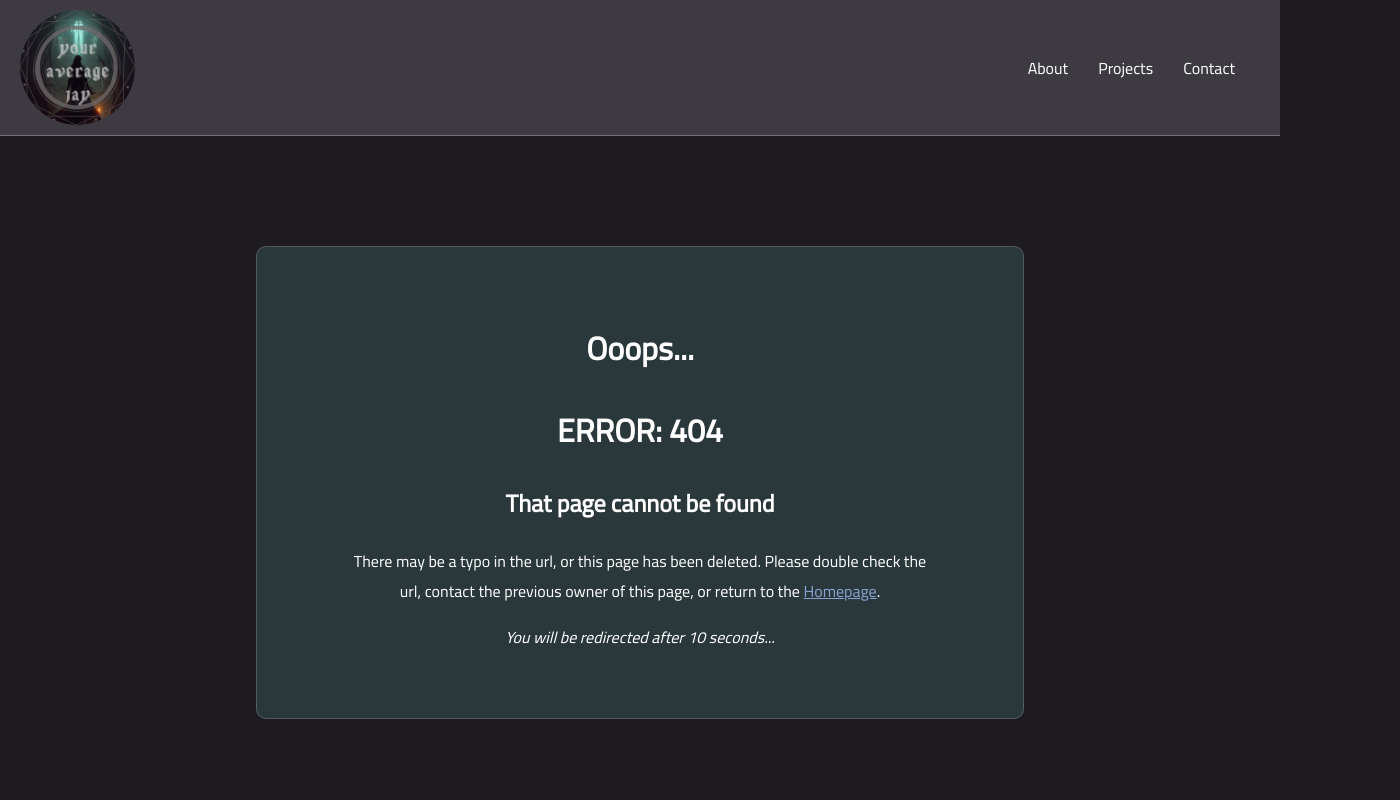
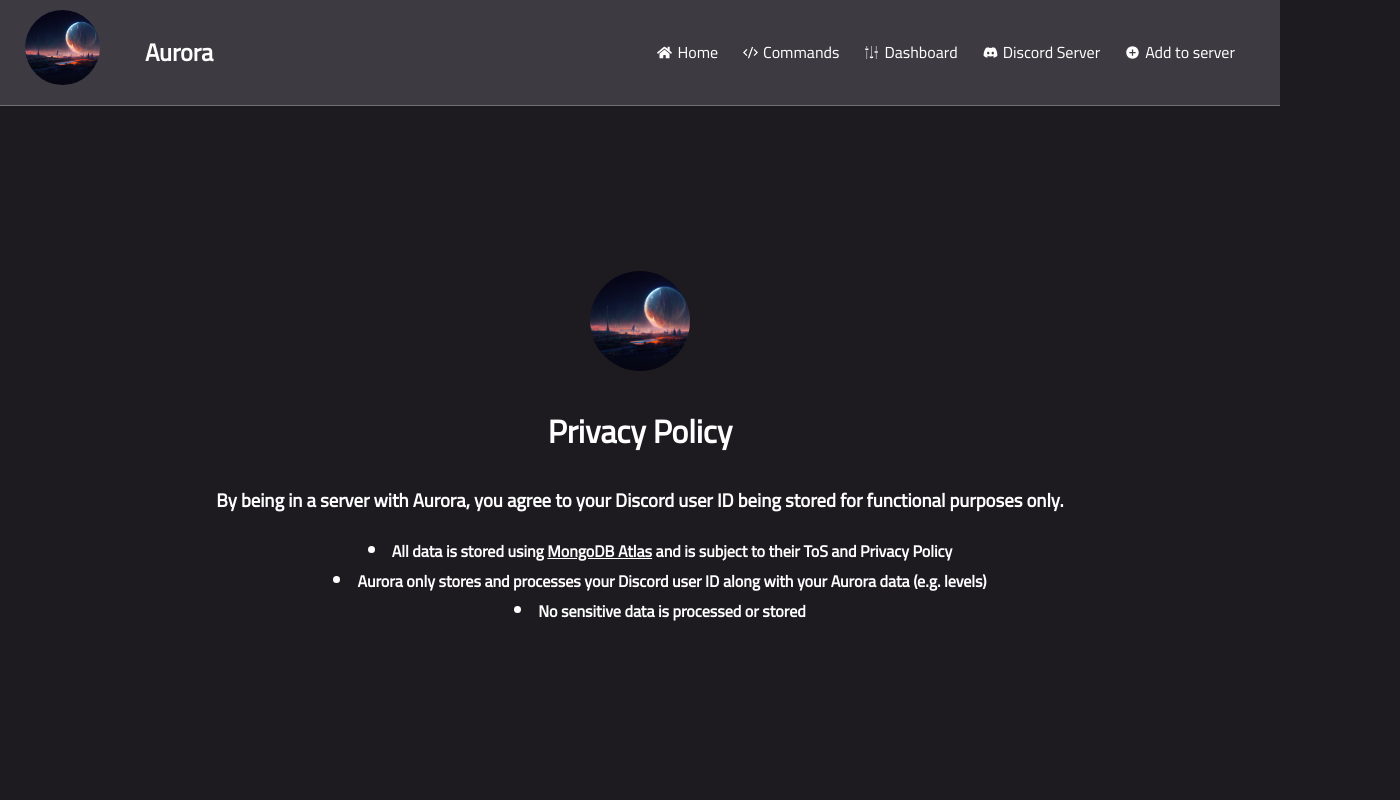
Before and after one commit to youraveragejay/youraveragejay-website, a Next.js app: page /aurora/privacy-policy in a window 1280 px wide. Before the commit this address had no page. Shown: the top 800 px of the page, 1400 px wide, since content can reach past the window. Built offline with nearby package versions, Linux system fonts and the light colour scheme.

Commit message:
privacy policy

```diff
--- a/components/AuroraNavbar.js
+++ b/components/AuroraNavbar.js
@@ -1,14 +1,11 @@
 import Link from "next/link";
 import Image from "next/image";
-import { FiLogIn } from "react-icons/fi";
 import { GiSettingsKnobs } from "react-icons/gi";
 import { FaDiscord, FaHome } from "react-icons/fa";
 import { RiAddCircleFill } from "react-icons/ri";
 import { RiCodeSSlashLine } from "react-icons/ri";
 
 const Navbar = () => {
-  const redirect_uri =
-    "https://discord.com/api/oauth2/authorize?client_id=977647458677035008&redirect_uri=http%3A%2F%2Flocalhost%3A3000%2Fapi%2Fauth%2Fcallback&response_type=code&scope=email%20identify%20guilds%20guilds.join";
   return (
     <nav className="navbar">
       <div className="logo">
@@ -50,11 +47,6 @@
       <Link href="/aurora/invite" legacyBehavior>
         <a target="_blank">Add to server</a>
       </Link>
-
-      <FiLogIn size={15} />
-      <Link href={`${redirect_uri}`} legacyBehavior>
-        <a>Login</a>
-      </Link>
     </nav>
   );
 };
--- a/components/Footer.js
+++ b/components/Footer.js
@@ -1,7 +1,10 @@
+import Link from "next/link";
+
 const Footer = () => {
   return (
     <footer>
       <p>Copyright © youraveragejay 2022</p>
+      <Link href="/aurora/privacy-policy">Privacy Policy</Link>
     </footer>
   );
 };
--- a/pages/aurora/index.js
+++ b/pages/aurora/index.js
@@ -3,7 +3,7 @@
 import Link from "next/link";
 import Head from "next/head";
 
-const TheAuroraProject = () => {
+const Aurora = () => {
   return (
     <AuroraLayout>
       <Head>
@@ -32,4 +32,4 @@
   );
 };
 
-export default TheAuroraProject;
+export default Aurora;
--- /dev/null
+++ b/pages/aurora/privacy-policy.js
@@ -0,0 +1,44 @@
+import AuroraLayout from "../../layouts/AuroraLayout";
+import Image from "next/image";
+import Link from "next/link";
+import Head from "next/head";
+
+const AuroraPrivacyPolicy = () => {
+  return (
+    <AuroraLayout>
+      <Head>
+        <title>Aurora | Privacy Policy</title>
+      </Head>
+      <div className="aurora-privacy">
+        <Image
+          src="/auroralogo.png"
+          alt="auroralogoimg"
+          className="logo"
+          width={100}
+          height={100}
+        />
+        <h1>Privacy Policy</h1>
+        <h3>
+          By being in a server with Aurora, you agree to your Discord user ID
+          being stored for functional purposes only.
+        </h3>
+        <ul>
+          <li>
+            All data is stored using{" "}
+            <Link href="https://mongodb.com/atlas" legacyBehavior>
+              <a>MongoDB Atlas</a>
+            </Link>{" "}
+            and is subject to their ToS and Privacy Policy
+          </li>
+          <li>
+            Aurora only stores and processes your Discord user ID along with
+            your Aurora data (e.g. levels)
+          </li>
+          <li>No sensitive data is processed or stored</li>
+        </ul>
+      </div>
+    </AuroraLayout>
+  );
+};
+
+export default AuroraPrivacyPolicy;
--- a/styles/globals.css
+++ b/styles/globals.css
@@ -114,10 +114,11 @@
 }
 
 footer {
-  display: block;
+  display: flex;
   text-align: center;
   align-items: center;
-  padding: 30px 0;
+  justify-content: space-between;
+  padding: 30px 700px;
   color: #dadada;
   border-top: 1px solid #dddddd54;
   background-color: #3d3a42;
@@ -189,6 +190,31 @@
   display: inline-block;
 }
 
+.aurora-privacy {
+  text-align: center;
+  display: block;
+  align-items: center;
+  box-sizing: border-box;
+  padding: 165px 0 110px 0;
+  min-height: 710px;
+}
+
+.aurora-privacy p {
+  font-size: 20px;
+  width: 400px;
+  display: inline-block;
+}
+
+.aurora-privacy ul {
+  text-align: center;
+  list-style-position: inside;
+  font-weight: 600;
+}
+
+.aurora-privacy a {
+  text-decoration: underline;
+}
+
 .commands {
   padding: 20px 50px;
   margin: 0 auto;
```
